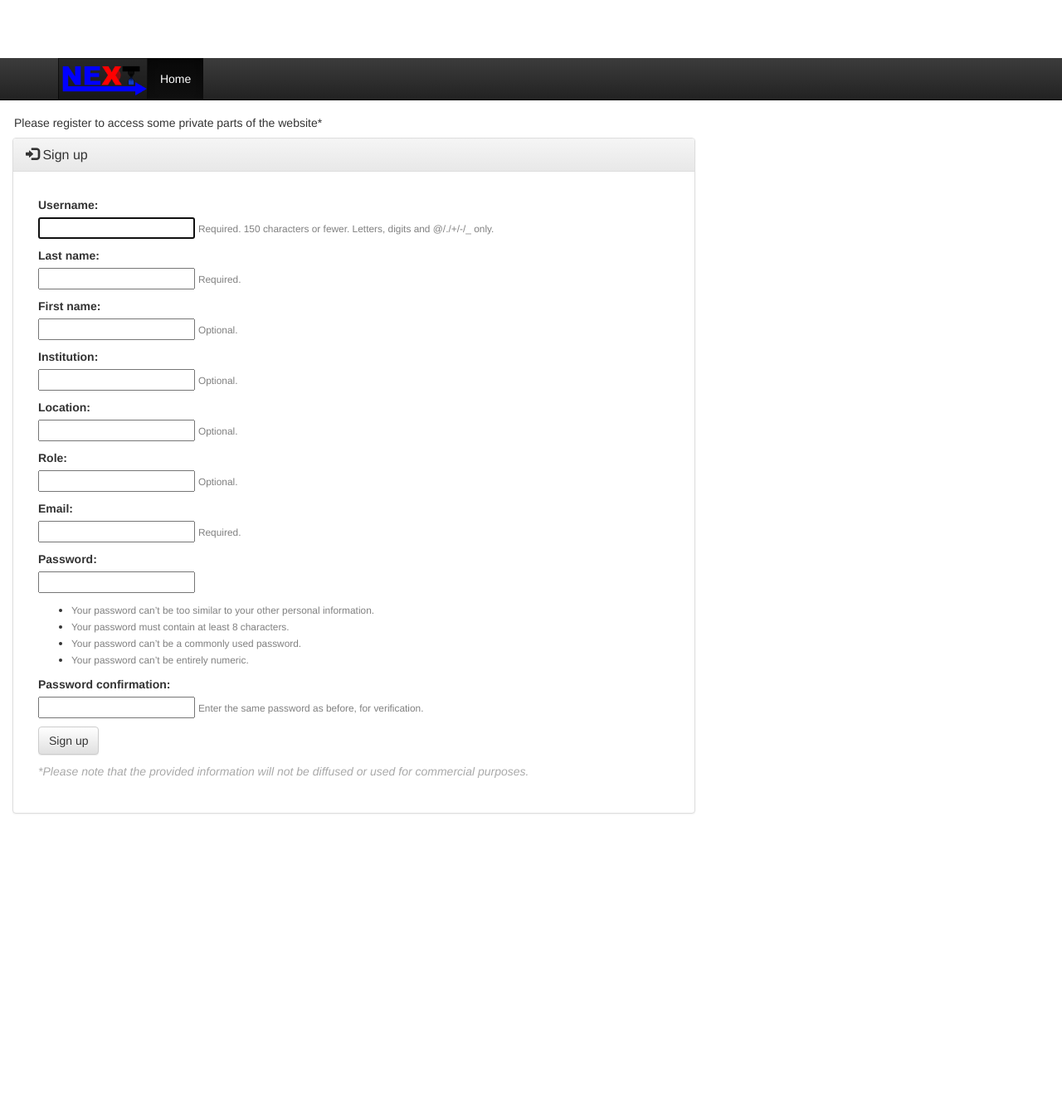
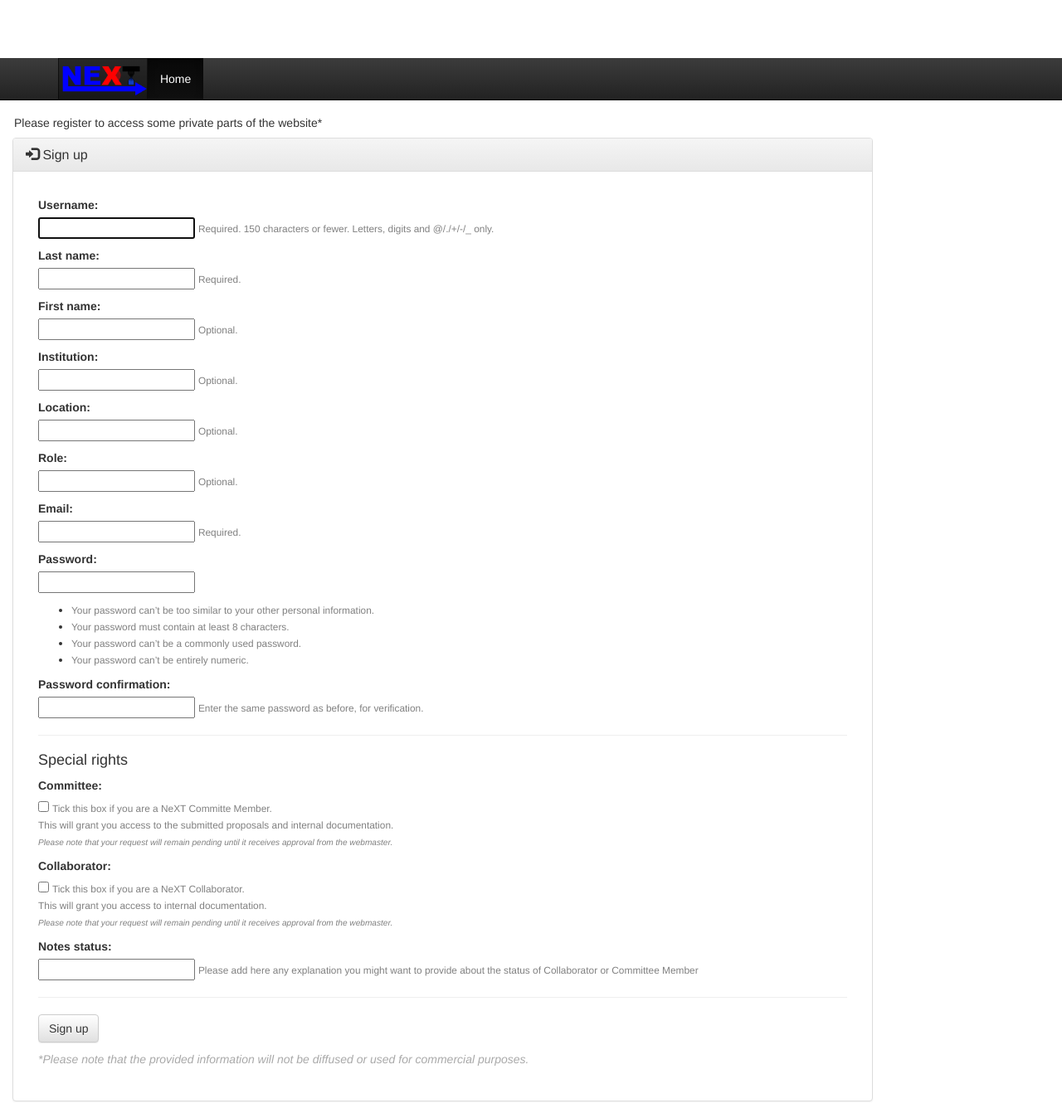
Before and after one commit to ALXTNG/D50, a Django app: page /signup/ in a window 1280 px wide. Shown: the whole page at 83% size. Before the commit the page ends 981 px from the top, so only its background shows below. Run offline with Django 3.2, Linux system fonts and the light colour scheme; parts of the project's set-up code (start-up, migrations or seed data) failed here and were passed over; some libraries are stand-ins or nearby versions.

Commit message:
user types

```diff
--- a/D50/D50/secret_settings.py
+++ b/D50/D50/secret_settings.py
@@ -4,7 +4,7 @@ EMAIL_USE_TLS = True
 EMAIL_HOST = 'mail.gandi.net'
 EMAIL_PORT = 587
 EMAIL_HOST_USER = 'contact@next-grenoble.fr'
-EMAIL_HOST_PASSWORD = 'pastascotta'
+EMAIL_HOST_PASSWORD = 'cartagine'
 
 # SECURITY WARNING: keep the secret key used in production secret!
 SECRET_KEY = '1)oium_=!#qr0^g^)o#_h9y%t6pn&zzv6g%yan_er__i=308%z'
--- a/D50/D50/urls.py
+++ b/D50/D50/urls.py
@@ -44,6 +44,12 @@ urlpatterns = [
     url(r'^activate/(?P<uidb64>[0-9A-Za-z_\-]+)/(?P<token>[0-9A-Za-z]{1,13}-[0-9A-Za-z]{1,20})/$',
         core_views.activate, name='activate'),
 
+    #activate committe or collaborator status.
+    url(r'^activate_collaborator/(?P<uidb64>[0-9A-Za-z_\-]+)/(?P<token>[0-9A-Za-z]{1,13}-[0-9A-Za-z]{1,20})/$',
+        home.views.activate_collaborator, name='activate_collaborator'),
+    url(r'^activate_committee/(?P<uidb64>[0-9A-Za-z_\-]+)/(?P<token>[0-9A-Za-z]{1,13}-[0-9A-Za-z]{1,20})/$',
+        home.views.activate_committee, name='activate_committee'),
+
     url(r'^proposalsubmission/', home.views.proposalSubmission, name='proposalSubmission'),
 
 
--- a/D50/home/forms.py
+++ b/D50/home/forms.py
@@ -4,6 +4,10 @@ from django.contrib.auth.models import User
 from django.contrib.auth.decorators import login_required
 from home.models import Document
 from home.models import Proposal
+
+#this one is to format the help text
+from django.utils.safestring import mark_safe
+
 
 
 from .models import  Profile
@@ -18,8 +22,20 @@ class SignUpForm(UserCreationForm):
     institution = forms.CharField(max_length=500, required=False, help_text='Optional.')
     role = forms.CharField(max_length=500, required=False, help_text='Optional.')
 
+
+    committe_member_verification = forms.BooleanField( label='Committee', help_text=mark_safe('Tick this box if you are a NeXT Committe Member.<br /> This will grant you access to the submitted proposals and internal documentation. <br /> <i><small>Please note that your request will remain pending until it receives approval from the webmaster. </small></i> '),required=False)
+    collaborator_verification = forms.BooleanField( label='Collaborator', help_text=mark_safe('Tick this box if you are a NeXT Collaborator. <br /> This will grant you access to internal documentation. <br /> <i><small>Please note that your request will remain pending until it receives approval from the webmaster. </small></i> '), required=False)
+
+    notes_status = forms.CharField(max_length=500, required=False, help_text='Please add here any explanation you might want to provide about the status of Collaborator or Committee Member')
+
+
+
+
+
     class Meta:
         model = User
+        #~ exclude = ('committe_member_verification', 'collaborator_verification','notes_status')
+
         fields = ('username', 'last_name', 'first_name', 'institution','location', 'role','email', 'password1', 'password2', )
         #~ fields = ('username', 'email', 'password1', 'password2', )
 
--- a/D50/home/templates/home/account_activation_sent.html
+++ b/D50/home/templates/home/account_activation_sent.html
@@ -4,7 +4,11 @@
 {% block title %}Edit your user profile information{% endblock %}
 
 {% block content %}
+
+<div style="margin: auto ;text-align:center">
+
   <p>You should have received an email at the address you gave us. Please confirm your email address to complete the registration. </p>
   <p>If you haven't received the email in the next few minutes, please check your spam folder</p>
   <p> for any problem contact <a href="mailto:contact@next-grenoble.fr">contact@next-grenoble.fr</a></p>
+</div>
 {% endblock %}
--- a/D50/home/templates/home/signup.html
+++ b/D50/home/templates/home/signup.html
@@ -14,7 +14,7 @@
 <div style="margin:0 auto;text-align:center">
       <!-- Div align in the middle -->
 
-	  <div class="col-sm-8">
+	  <div class="col-sm-10">
       <div style="margin-left:auto;margin-right:auto;text-align:left">
 
 			<!-- Form -->
@@ -35,12 +35,35 @@
 -->
               <form   method="post">
                 {% csrf_token %}
+
                 {% for field in form %}
+                  {%if field.name != 'committe_member_verification' and  field.name != 'collaborator_verification' and field.name != 'notes_status'%}
                     <p>
                       {{ field.label_tag }}<br>
                       {{ field }}
                       {% if field.help_text %}
                         <small style="color: grey">{{ field.help_text }}</small>
+                      {% endif %}
+                    {% endif %}
+
+
+                      {% for error in field.errors %}
+                        <p style="color: red">{{ error }}</p>
+                      {% endfor %}
+                    </p>
+                {% endfor %}
+
+                  <hr>
+                  <h4>Special rights</h4>
+
+                  {% for field in form %}
+                  {%if field.name == 'committe_member_verification' or  field.name == 'collaborator_verification' or field.name == 'notes_status'%}
+                    <p>
+                      {{ field.label_tag }}<br>
+                      {{ field }}
+                      {% if field.help_text %}
+                        <small style="color: grey">{{ field.help_text }}</small>
+                      {% endif %}
                     {% endif %}
 
 
@@ -51,12 +74,13 @@
                 {% endfor %}
 
 
+
 <!--
                     <div class="form-group">
                       <input type="password" class="form-control" name="password" id="password" placeholder="Password">
                     </div>
 -->
-
+                    <hr>
                   <div class="controls">
                     <p><button class="btn btn-default" type="submit">Sign up</button>  </p>
                     </div>
--- a/D50/home/templates/registration/account_activation_sent.html
+++ b/D50/home/templates/registration/account_activation_sent.html
@@ -2,7 +2,7 @@
 
 {% block content %}
 
-<div style="margin:0 auto;text-align:left">
+<div style="margin: 2cm ;text-align:center">
       <!-- Div align in the middle -->
 
 	  <div class="col-sm-8">
--- a/D50/home/views.py
+++ b/D50/home/views.py
@@ -9,6 +9,7 @@ from django.http import *
 from django.template import RequestContext
 from django.http import HttpResponseRedirect, HttpResponse
 
+from django.contrib.auth.models import Group
 from django.contrib.auth.models import User
 
 from django.contrib import messages
@@ -26,6 +27,8 @@ from django.utils.encoding import force_text
 from django.template.loader import render_to_string
 from home.forms import SignUpForm
 from home.tokens import account_activation_token
+from home.tokens import committe_activation_token
+from home.tokens import collaborator_activation_token
 from django.core.mail import send_mail
 from django.core.mail import EmailMessage # this one is the extended version (e.g. attachements)
 
@@ -80,6 +83,9 @@ def signup(request):
             user.profile.location = form.cleaned_data.get('location')
             user.profile.institution = form.cleaned_data.get('institution')
             user.profile.role = form.cleaned_data.get('role')
+            user.profile.collaborator_verification = form.cleaned_data.get('collaborator_verification')
+            user.profile.committe_member_verification = form.cleaned_data.get('committe_member_verification')
+            user.profile.notes_status = form.cleaned_data.get('notes_status')
             user.save()
 
             # below is the email activation bit
@@ -92,7 +98,37 @@ def signup(request):
                 'token': account_activation_token.make_token(user),
             })
             #~ user.email_user(subject, message)
-            send_mail(subject, message, 'no-reply-NeXT@next-grenoble.fr', [user.email])
+            send_mail(subject, message, 'no-reply@next-grenoble.fr', [user.email])
+
+
+
+
+            # if he requested the collaborator status:
+            if user.profile.collaborator_verification :
+                subject_collaborator = 'Allow a user to have "collaborator" status'
+                message_collaborator = render_to_string('home/collaborator_group_activation_email.html', {
+                    'user': user,
+                    'domain': current_site.domain,
+                    'uid': urlsafe_base64_encode(force_bytes(user.pk)),
+                    'token': collaborator_activation_token.make_token(user),
+                })
+                #~ user.email_user(subject, message)
+                send_mail(subject_collaborator, message_collaborator, 'user-activation@next-grenoble.fr', ['contact@next-grenoble.fr'] )
+
+            if user.profile.committe_member_verification :
+                subject_committee = 'Allow a user to have "committe member" status'
+                message_committee = render_to_string('home/committee_group_activation_email.html', {
+                    'user': user,
+                    'domain': current_site.domain,
+                    'uid': urlsafe_base64_encode(force_bytes(user.pk)),
+                    'token': committe_activation_token.make_token(user),
+                })
+                #~ user.email_user(subject, message)
+                send_mail(subject_committee, message_committee, 'user-activation@next-grenoble.fr', ['contact@next-grenoble.fr'] )
+
+
+
+
             return redirect('account_activation_sent')
 
             #old version without email activation. Upside: directly logs you in
@@ -162,8 +198,14 @@ def activate(request, uidb64, token):
         user = None
 
     if user is not None and account_activation_token.check_token(user, token):
+        # activating the user.
         user.is_active = True
+        # confirming email
         user.profile.email_confirmed = True
+        # assigning it to basic user group.
+        g = Group.objects.get(name='Users_proposers_basic')
+        g.user_set.add(user)
+        # saving, logging him in.
         user.save()
         login(request, user)
         return redirect('home')
@@ -416,6 +458,44 @@ def proposal_form_upload(request):
 def proposal_succesfully_uploaded(request):
   return render(request, 'home/proposal_succesfully_uploaded.html')
 
+# this one activates the collaborator status. If everything checks out he will be granted access to the group.
+def activate_collaborator(request, uidb64, token):
+    try:
+        uid = force_text(urlsafe_base64_decode(uidb64))
+        user = User.objects.get(pk=uid)
+    except (TypeError, ValueError, OverflowError, User.DoesNotExist):
+        user = None
+
+    if user is not None and collaborator_activation_token.check_token(user, token):
+
+        g = Group.objects.get(name='Collaborators')
+        g.user_set.add(user)
+        user.save()
+        return render(request, 'registration/group_activated.html')
+    else:
+        return render(request, 'account_activation_invalid.html')
+
+# this one activates the committee member status. If everything checks out he will be granted access to the group.
+def activate_committee(request, uidb64, token):
+    try:
+        uid = force_text(urlsafe_base64_decode(uidb64))
+        user = User.objects.get(pk=uid)
+    except (TypeError, ValueError, OverflowError, User.DoesNotExist):
+        user = None
+
+    if user is not None and committe_activation_token.check_token(user, token):
+
+        g = Group.objects.get(name='commitee_member')
+        g.user_set.add(user)
+        user.save()
+        return render(request, 'registration/group_activated.html')
+    else:
+        return render(request, 'account_activation_invalid.html')
+
+
+
+
+
 #~ def simple_upload(request):
     #~ if request.method == 'POST' and request.FILES['myfile']:
         #~ myfile = request.FILES['myfile']
```
Also changed, not shown: D50/home/models.py (+9 -9 lines), D50/home/templates/home/collaborator_group_activation_email.html (added, +43 -0 lines), D50/home/templates/home/committee_group_activation_email.html (added, +43 -0 lines), D50/home/templates/home/index.html (+43 -0 lines), D50/home/templates/registration/group_activated.html (added, +8 -0 lines), D50/home/tokens.py (+16 -0 lines), 2 other files. Lines whose indentation alone changed are shown as unchanged.
